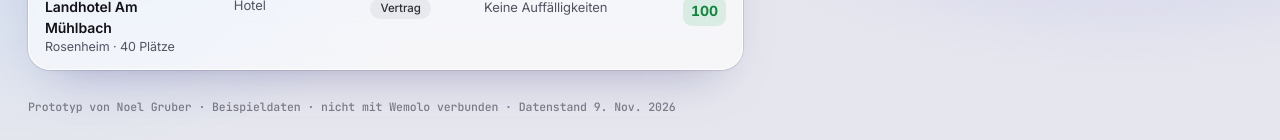
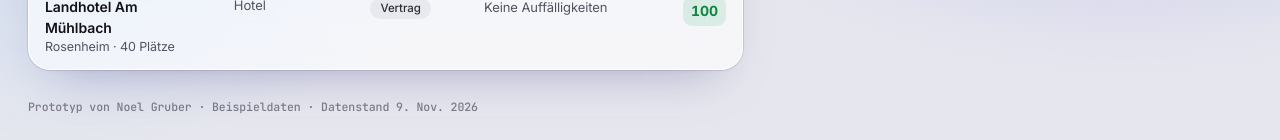
Before and after one commit to NoelGru/customer-health, a React (Vite) app: page / in a window 1280 px wide. Shown: the part 1832-1972 px from the top of the page. Built offline with nearby package versions, Linux system fonts and the light colour scheme.

Commit message:
Fußzeile: Hinweis 'nicht mit Wemolo verbunden' entfernt
Co-Authored-By: Claude Opus 5.5 <noreply@anthropic.com>

```diff
--- a/index.html
+++ b/index.html
@@ -4,7 +4,7 @@
     <meta charset="UTF-8" />
     <meta name="viewport" content="width=device-width, initial-scale=1.0" />
     <meta name="robots" content="noindex, nofollow" />
-    <meta name="description" content="Prototyp eines Customer-Health-Dashboards für Parkflächen-Kunden. Beispieldaten, nicht mit Wemolo verbunden." />
+    <meta name="description" content="Prototyp eines Customer-Health-Dashboards für Parkflächen-Kunden mit fiktiven Beispieldaten." />
     <title>Customer Health · Prototyp</title>
     <link rel="preconnect" href="https://fonts.googleapis.com" />
     <link rel="preconnect" href="https://fonts.gstatic.com" crossorigin />
--- a/src/App.tsx
+++ b/src/App.tsx
@@ -93,7 +93,7 @@ export default function App() {
         </div>
 
         <footer className="py-7 font-mono text-[11.5px] text-dim">
-          Prototyp von Noel Gruber · Beispieldaten · nicht mit Wemolo verbunden · Datenstand {formatDate(asOf, "short")}
+          Prototyp von Noel Gruber · Beispieldaten · Datenstand {formatDate(asOf, "short")}
         </footer>
       </main>
     </>
```
